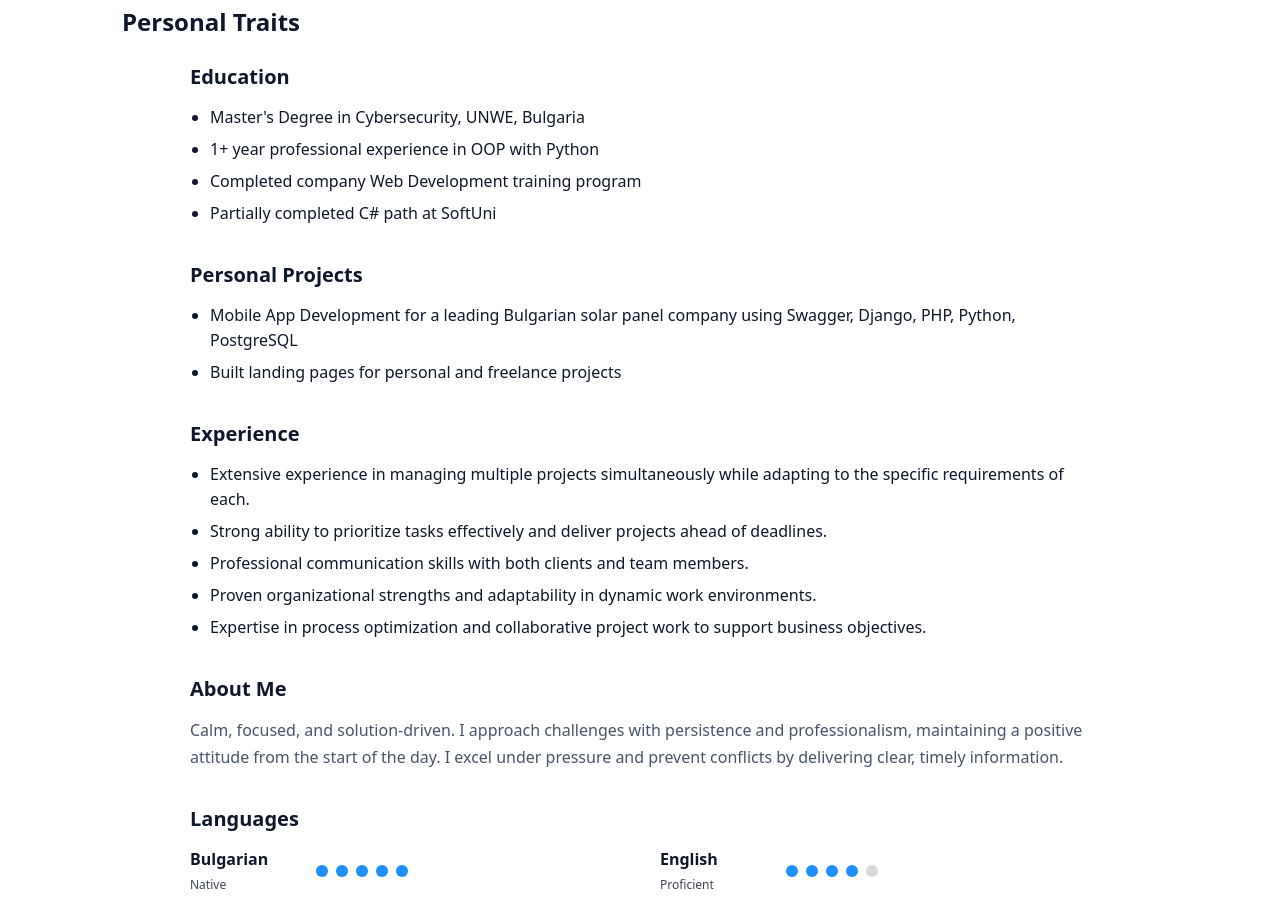
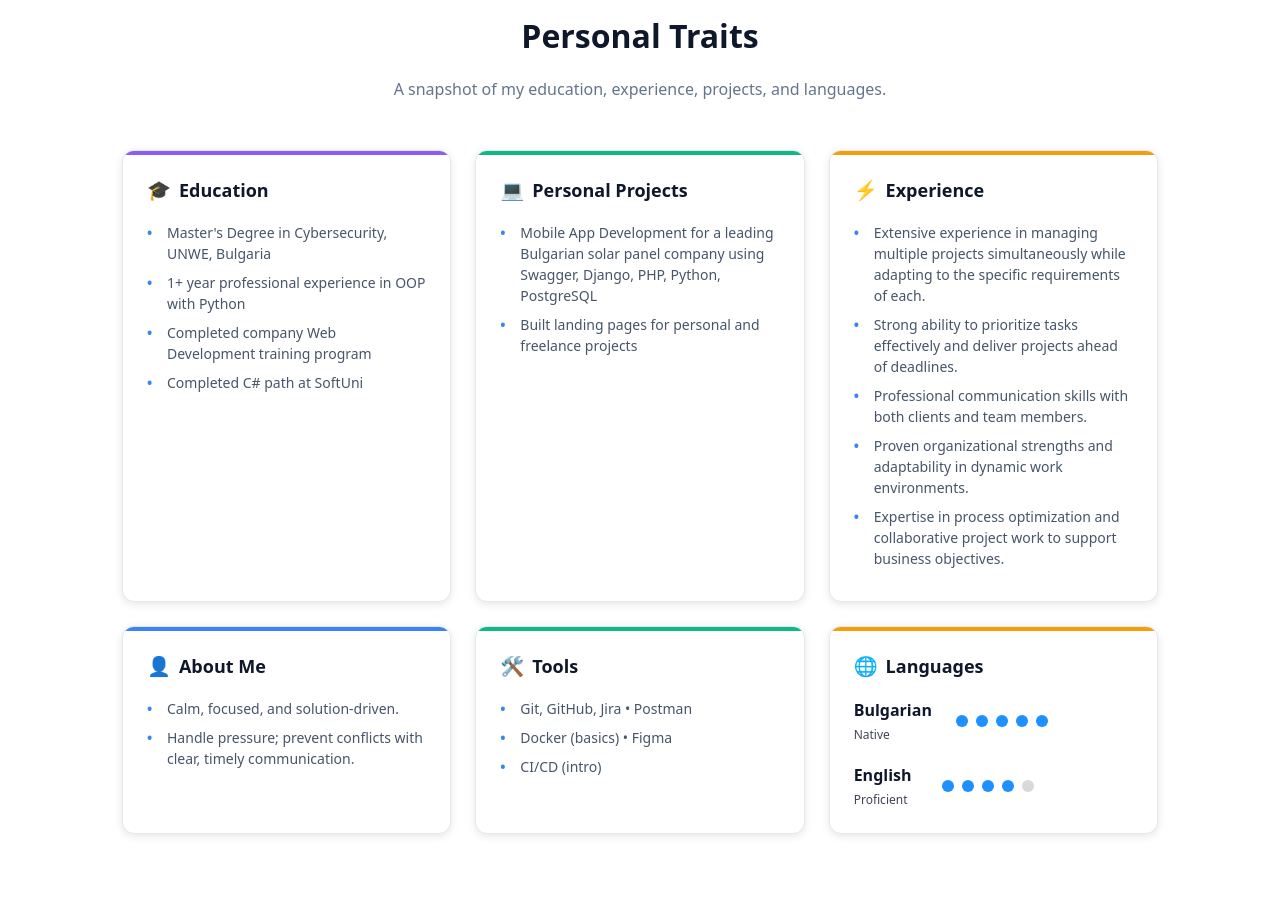
Before and after one commit to Petarpg/Portfolio_CV, a website built with Vite: page index.html in a window 1280 px wide. Shown: the part 2073-2970 px from the top of the page. Built offline with nearby package versions, Linux system fonts and the light colour scheme; files whose address does not match are found by name.

Commit message:
Improved Personal Traits section.

```diff
--- a/assets/css/styles.css
+++ b/assets/css/styles.css
@@ -56,7 +56,7 @@ body {
 }
 
 .scroll-animate.delay-2 {
-  transition-delay: 0.2s;
+  transition-delay: 0.7s;
 }
 
 .scroll-animate.delay-3 {
@@ -182,7 +182,7 @@ body {
   padding: 0.5rem 0.6rem;
   border-radius: 8px;
   opacity: 0.8;
-  transition: opacity 0.2s ease, background-color 0.2s ease;
+  transition: opacity 0.7s ease, background-color 0.7s ease;
 }
 .nav-links a:hover,
 .nav-links a:focus {
@@ -214,7 +214,7 @@ body {
   font-weight: 600;
   font-size: 0.875rem;
   cursor: pointer;
-  transition: all 0.2s ease;
+  transition: all 0.7s ease;
   position: relative;
   opacity: 0.7;
 }
@@ -294,7 +294,7 @@ body {
   border-radius: 8px;
   font-weight: 600;
   cursor: pointer;
-  transition: all 0.2s ease;
+  transition: all 0.7s ease;
   font-size: 0.9rem;
   flex: 1;
   min-width: 0;
@@ -571,6 +571,25 @@ body {
   box-shadow: 0 4px 8px rgba(0, 0, 0, 0.15);
 }
 
+.congratulations {
+  color: #fbbf24;
+  font-size: 2rem;
+  font-weight: 700;
+  text-align: center;
+  margin: 2rem auto;
+  text-transform: uppercase;
+  letter-spacing: 0.1em;
+  opacity: 0;
+  transform: translateY(20px);
+  transition: opacity 0.8s ease, transform 0.8s ease;
+}
+
+.congratulations.show {
+  opacity: 1;
+  transform: translateY(0);
+  margin-top: 2rem;
+}
+
 .lazy-btn:active {
   transform: translateY(0);
   box-shadow: 0 2px 4px rgba(0, 0, 0, 0.1);
@@ -828,30 +847,167 @@ body {
 .traits {
   padding: 4rem 1rem;
 }
-.traits-inner {
-  max-width: 900px;
+
+.traits h2 {
+  text-align: center;
+  margin-bottom: 1rem;
+  font-size: 2rem;
+  color: #0f172a;
+  font-weight: 700;
+}
+
+.traits-subtitle {
+  text-align: center;
+  margin-bottom: 3rem;
+  font-size: 1rem;
+  color: #64748b;
+  max-width: 600px;
+  margin-left: auto;
+  margin-right: auto;
+}
+
+.traits-cards {
+  display: grid;
+  grid-template-columns: repeat(3, 1fr);
+  gap: 1.5rem;
+  max-width: 1200px;
   margin: 0 auto;
 }
-.traits-section {
-  margin-bottom: 2rem;
+
+.trait-card {
+  background: #ffffff;
+  border: 1px solid #e2e8f0;
+  border-radius: 12px;
+  padding: 1.5rem;
+  box-shadow: 0 2px 8px rgba(0, 0, 0, 0.1);
+  transition: transform 0.7s ease, box-shadow 0.7s ease;
+  position: relative;
+  overflow: hidden;
 }
-.traits-section h3 {
-  margin: 0 0 0.75rem 0;
-  font-size: 1.25rem;
+
+.trait-card::before {
+  content: "";
+  position: absolute;
+  top: 0;
+  left: 0;
+  right: 0;
+  height: 4px;
+  background: #3b82f6;
+}
+
+.trait-card:nth-child(1)::before {
+  background: #8b5cf6;
+} /* Education - Purple */
+.trait-card:nth-child(2)::before {
+  background: #10b981;
+} /* Personal Projects - Green */
+.trait-card:nth-child(3)::before {
+  background: #f59e0b;
+} /* Experience - Orange */
+.trait-card:nth-child(4)::before {
+  background: #3b82f6;
+} /* About Me - Blue */
+.trait-card:nth-child(5)::before {
+  background: #10b981;
+} /* Tools - Green */
+.trait-card:nth-child(6)::before {
+  background: #f59e0b;
+} /* Languages - Orange */
+
+.trait-card:hover {
+  transform: translateY(-2px);
+  box-shadow: 0 4px 16px rgba(0, 0, 0, 0.15);
+}
+
+.trait-card-header {
+  display: flex;
+  align-items: center;
+  gap: 0.5rem;
+  margin-bottom: 1rem;
+}
+
+.trait-icon {
+  font-size: 1.2rem;
+  display: inline-block;
+}
+
+.trait-card h3 {
+  margin: 0;
+  font-size: 1.125rem;
   color: #0f172a;
+  font-weight: 600;
+  line-height: 1.4;
 }
-.traits-list {
-  margin: 0 0 1rem 1.25rem;
+
+.trait-list {
+  margin: 0;
   padding: 0;
-  color: #0f172a;
+  list-style: none;
 }
-.traits-list li {
-  margin-bottom: 0.4rem;
+
+.trait-list li {
+  margin-bottom: 0.5rem;
+  padding-left: 1.25rem;
+  position: relative;
+  color: #475569;
+  line-height: 1.5;
+  font-size: 0.875rem;
 }
-.traits-description {
+
+.trait-list li::before {
+  content: "•";
+  color: #3b82f6;
+  font-weight: bold;
+  position: absolute;
+  left: 0;
+}
+
+.trait-description {
   margin: 0;
   color: #475569;
   line-height: 1.7;
+}
+
+/* Responsive design for trait cards */
+@media (max-width: 1024px) {
+  .traits-cards {
+    grid-template-columns: repeat(2, 1fr);
+  }
+}
+
+@media (max-width: 768px) {
+  .traits-cards {
+    grid-template-columns: 1fr;
+    gap: 1rem;
+  }
+
+  .trait-card {
+    padding: 1.25rem;
+  }
+
+  .trait-card h3 {
+    font-size: 1.125rem;
+  }
+}
+
+@media (max-width: 480px) {
+  .traits {
+    padding: 2rem 1rem;
+  }
+
+  .traits h2 {
+    font-size: 1.5rem;
+    margin-bottom: 1rem;
+  }
+
+  .traits-subtitle {
+    font-size: 0.9rem;
+    margin-bottom: 2rem;
+  }
+
+  .trait-card {
+    padding: 1rem;
+  }
 }
 
 :root {
--- a/assets/js/main.js
+++ b/assets/js/main.js
@@ -366,6 +366,7 @@ document.addEventListener("DOMContentLoaded", function () {
           bestEl.textContent = String(best);
         }
         stopTimer();
+        showCongratulations();
       }
     } else {
       lockBoard = true;
@@ -410,6 +411,7 @@ document.addEventListener("DOMContentLoaded", function () {
     }
     buildDeck();
     render();
+    resetUI();
   }
 
   function stopTimer() {
@@ -439,6 +441,40 @@ document.addEventListener("DOMContentLoaded", function () {
     }
   }
 
+  function showCongratulations() {
+    var lazyBtn = document.getElementById("lazy-btn");
+    var marqueeHeading = document.querySelector(".marquee-heading");
+    var congratulations = document.getElementById("congratulations");
+
+    if (lazyBtn) {
+      lazyBtn.style.display = "none";
+    }
+    if (marqueeHeading) {
+      marqueeHeading.style.display = "none";
+    }
+    if (congratulations) {
+      congratulations.classList.remove("hidden");
+      congratulations.classList.add("show");
+    }
+  }
+
+  function resetUI() {
+    var lazyBtn = document.getElementById("lazy-btn");
+    var marqueeHeading = document.querySelector(".marquee-heading");
+    var congratulations = document.getElementById("congratulations");
+
+    if (lazyBtn) {
+      lazyBtn.style.display = "block";
+    }
+    if (marqueeHeading) {
+      marqueeHeading.style.display = "block";
+    }
+    if (congratulations) {
+      congratulations.classList.add("hidden");
+      congratulations.classList.remove("show");
+    }
+  }
+
   restartBtn.addEventListener("click", resetGame);
   if (timerToggle) {
     timerToggle.addEventListener("change", resetGame);
--- a/index.html
+++ b/index.html
@@ -148,6 +148,7 @@
         </div>
         <h2 class="marquee-heading scroll-animate delay-3">If you are too lazy to play the game, you can check my tech stack below.</h2>
         <button id="lazy-btn" class="lazy-btn scroll-animate delay-1">Yes, I'm Lazy</button>
+        <h2 id="congratulations" class="congratulations hidden">Congratulations!🥳🥳🥳</h2>
         <div class="marquee">
           <div class="marquee-group">
             <div class="tech-item">
@@ -312,10 +313,16 @@
         <h2 class="scroll-animate" data-en="Personal Traits" data-bg="Лична характеристика">
           Personal Traits
         </h2>
-        <div class="traits-inner">
-          <div class="traits-section">
-            <h3 class="scroll-animate delay-1" data-en="Education" data-bg="Образование">Education</h3>
-            <ul class="traits-list">
+        <p class="traits-subtitle scroll-animate delay-1" data-en="A snapshot of my education, experience, projects, and languages." data-bg="Моментна снимка на моето образование, опит, проекти и езици.">
+          A snapshot of my education, experience, projects, and languages.
+        </p>
+        <div class="traits-cards">
+          <div class="trait-card scroll-animate delay-1">
+            <div class="trait-card-header">
+              <div class="trait-icon">🎓</div>
+              <h3 data-en="Education" data-bg="Образование">Education</h3>
+            </div>
+            <ul class="trait-list">
               <li
                 data-en="Master's Degree in Cybersecurity, UNWE, Bulgaria"
                 data-bg="Магистърска степен по Киберсигурност, УНСС, България"
@@ -335,19 +342,22 @@
             Completed company Web Development training program
           </li>
             <li
-              data-en="Partially completed C# path at SoftUni"
+              data-en="Completed C# path at SoftUni"
               data-bg="Частично завършена пътека по C# в SoftUni"
             >
-              Partially completed C# path at SoftUni
+              Completed C# path at SoftUni
             </li>
             </ul>
           </div>
 
-          <div class="traits-section">
-            <h3 class="scroll-animate delay-2" data-en="Personal Projects" data-bg="Лични проекти">
-              Personal Projects
-            </h3>
-            <ul class="traits-list">
+          <div class="trait-card scroll-animate delay-2">
+            <div class="trait-card-header">
+              <div class="trait-icon">💻</div>
+              <h3 data-en="Personal Projects" data-bg="Лични проекти">
+                Personal Projects
+              </h3>
+            </div>
+            <ul class="trait-list">
               <li
                 data-en="Mobile App Development for a leading Bulgarian solar panel company using Swagger, Django, PHP, Python, PostgreSQL"
                 data-bg="Разработка на мобилно приложение за водеща българска компания за соларни панели, използвайки Swagger, Django, PHP, Python, PostgreSQL"
@@ -364,9 +374,12 @@
             </ul>
           </div>
 
-          <div class="traits-section">
-            <h3 class="scroll-animate delay-3" data-en="Experience" data-bg="Опит">Experience</h3>
-            <ul class="traits-list">
+          <div class="trait-card scroll-animate delay-3">
+            <div class="trait-card-header">
+              <div class="trait-icon">⚡</div>
+              <h3 data-en="Experience" data-bg="Опит">Experience</h3>
+            </div>
+            <ul class="trait-list">
               <li
                 data-en="Extensive experience in managing multiple projects simultaneously while adapting to the specific requirements of each."
                 data-bg="Богат опит в едновременното управление на няколко проекта и успешно адаптиране към спецификите на всеки един."
@@ -400,22 +413,59 @@
             </ul>
           </div>
 
-          <div class="traits-section">
-            <h3 class="scroll-animate delay-4" data-en="About Me" data-bg="За мен">About Me</h3>
-            <p
-              class="traits-description"
-              data-en="Calm, focused, and solution-driven. I approach challenges with persistence and professionalism, maintaining a positive attitude from the start of the day. I excel under pressure and prevent conflicts by delivering clear, timely information."
-              data-bg="Спокоен, фокусиран и насочен към решения. Подхождам към предизвикателствата с упоритост и професионализъм, поддържайки позитивно отношение от началото на деня. Отлично се справям под натиск и предотвратявам конфликти чрез доставяне на ясна и навременна информация."
-            >
-              Calm, focused, and solution-driven. I approach challenges with
-              persistence and professionalism, maintaining a positive attitude
-              from the start of the day. I excel under pressure and prevent
-              conflicts by delivering clear, timely information.
-            </p>
+          <div class="trait-card scroll-animate delay-4">
+            <div class="trait-card-header">
+              <div class="trait-icon">👤</div>
+              <h3 data-en="About Me" data-bg="За мен">About Me</h3>
+            </div>
+            <ul class="trait-list">
+              <li
+                data-en="Calm, focused, and solution-driven."
+                data-bg="Спокоен, фокусиран и насочен към решения."
+              >
+                Calm, focused, and solution-driven.
+              </li>
+              <li
+                data-en="Handle pressure; prevent conflicts with clear, timely communication."
+                data-bg="Справям се с натиск; предотвратявам конфликти с ясна и навременна комуникация."
+              >
+                Handle pressure; prevent conflicts with clear, timely communication.
+              </li>
+            </ul>
           </div>
 
-          <div class="traits-section">
-            <h3 class="scroll-animate delay-5" data-en="Languages" data-bg="Владеене на Езици">Languages</h3>
+          <div class="trait-card scroll-animate delay-5">
+            <div class="trait-card-header">
+              <div class="trait-icon">🛠️</div>
+              <h3 data-en="Tools" data-bg="Инструменти">Tools</h3>
+            </div>
+            <ul class="trait-list">
+              <li
+                data-en="Git, GitHub, Jira • Postman"
+                data-bg="Git, GitHub, Jira • Postman"
+              >
+                Git, GitHub, Jira • Postman
+              </li>
+              <li
+                data-en="Docker (basics) • Figma"
+                data-bg="Docker (основи) • Figma"
+              >
+                Docker (basics) • Figma
+              </li>
+              <li
+                data-en="CI/CD (intro)"
+                data-bg="CI/CD (въведение)"
+              >
+                CI/CD (intro)
+              </li>
+            </ul>
+          </div>
+
+          <div class="trait-card scroll-animate delay-6">
+            <div class="trait-card-header">
+              <div class="trait-icon">🌐</div>
+              <h3 data-en="Languages" data-bg="Владеене на Езици">Languages</h3>
+            </div>
             <div class="lang-list">
               <article class="lang">
                 <div class="lang-head">
```
